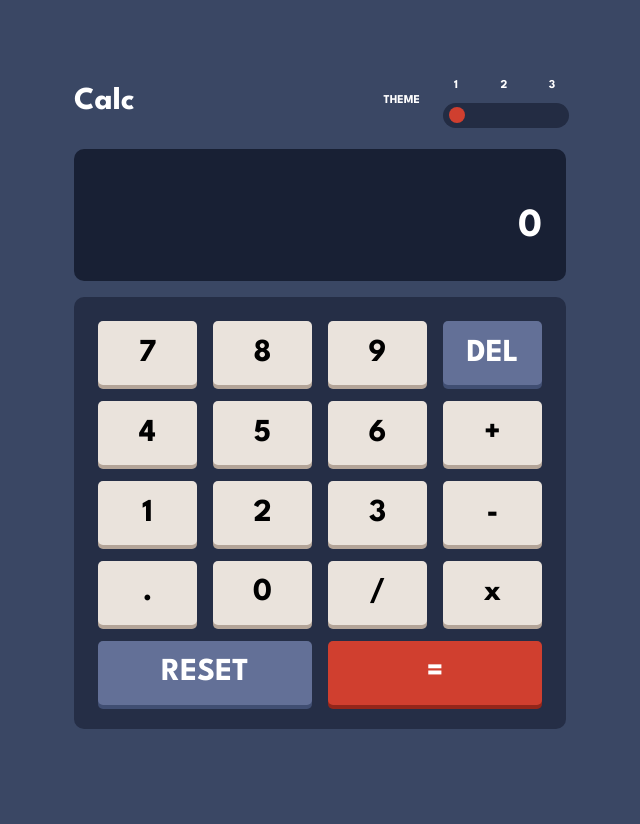
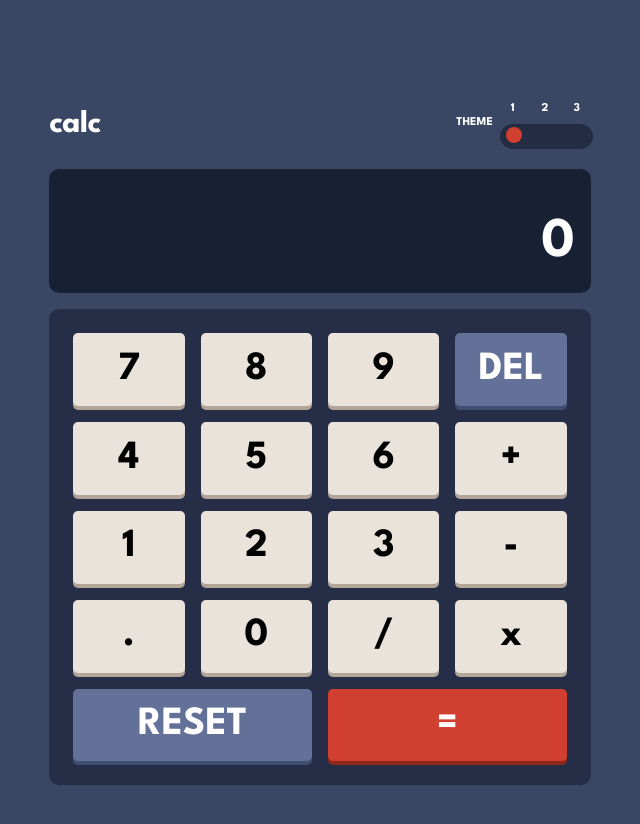
Before and after one commit to queseri/calculator, a React (Create React App) app: page / in a window 1280 px wide. Shown: the top 824 px of the page, without its empty margins (320-960 px from the left). Before the commit the page ends 800 px from the top, so only its background shows below. Built offline with nearby package versions, Linux system fonts and the light colour scheme.

Commit message:
feat: formatting result

```diff
--- a/src/App.css
+++ /dev/null
@@ -1,36 +0,0 @@
-
-
-.App-logo {
-  height: 40vmin;
-  pointer-events: none;
-}
-
-@media (prefers-reduced-motion: no-preference) {
-  .App-logo {
-    animation: App-logo-spin infinite 20s linear;
-  }
-}
-
-.App-header {
-  background-color: #282c34;
-  min-height: 100vh;
-  display: flex;
-  flex-direction: column;
-  align-items: center;
-  justify-content: center;
-  font-size: calc(10px + 2vmin);
-  color: white;
-}
-
-.App-link {
-  color: #61dafb;
-}
-
-@keyframes App-logo-spin {
-  from {
-    transform: rotate(0deg);
-  }
-  to {
-    transform: rotate(360deg);
-  }
-}
--- a/src/App.tsx
+++ b/src/App.tsx
@@ -1,14 +1,13 @@
 import React, { useContext } from 'react';
 import Header from './header/Header';
 import { DataContext } from './context/Context';
-import './App.css';
 import Main from './main/Main';
 
 function App() {
   const { selectTheme } = useContext(DataContext)
   return (
     <div
-      className={` wrapper  ${selectTheme === 'two' ?
+      className={`wrapper  ${selectTheme === 'two' ?
         'secondary-colors' :
         selectTheme === 'three' ?
           'tertiary-colors' :
--- a/src/header/Header.tsx
+++ b/src/header/Header.tsx
@@ -15,7 +15,7 @@ const Header = () => {
   }
   return (
     <header className={`header`}>
-      <h1>Calc</h1>
+      <h1>calc</h1>
       <fieldset className="theme-control" >
         <legend className="theme-header">theme</legend>
         <div className="theme theme-1">
--- a/src/index.css
+++ b/src/index.css
@@ -87,7 +87,7 @@ select {
 :root {
 
   --main-bg-color: hsla(222, 26%, 31%, 1);
-  --main-tx-color: hsla(0, 0%, 100%, 1);
+  --main-white-color: hsla(0, 0%, 100%, 1);
   --main-eq-bg-color: hsla(6, 63%, 50%, 1);
   --main-reset-bg-color: hsla(225, 21%, 49%, 1);
   --main-btn-tx-color: hsla(221, 14%, 31%, 1);
@@ -124,24 +124,34 @@ select {
   --tertiary-del-box-shadow: 0px 4px 0px 0px hsla(285, 91%, 52%, 1);
   --tertiary-eq-box-shadow: 0px 4px 0px 0px hsla(177, 92%, 70%, 1);
 
+  --font-family: 'League Spartan', sans-serif;
 
 }
 
 body {
-  font-family: 'League Spartan', sans-serif;
+  font-family: var(--font-family);
   background-color: var(--main-bg-color);
-  color: var(--main-tx-color);
+  color: var(--main-white-color);
 }
 
 .app {
   text-align: center;
   width: 100%;
-  padding: 1.5rem;
-  max-width: 33.75rem;
+  padding: 1.7rem;
+  max-width: 37.25rem;
 }
 
 .border-radius {
   border-radius: 10px;
+}
+
+h1 {
+  font-family: var(--font-family);
+  font-size: 2rem;
+  font-weight: 700;
+  line-height: 1;
+  letter-spacing: -0.5px;
+  text-align: center;
 }
 
 /**************************************/
@@ -149,7 +159,7 @@ body {
 /**************************************/
 .main-colors {
   background-color: var(--main-bg-color);
-  color: var(--main-tx-color);
+  color: var(--main-white-color);
 }
 
 .main-colors.display {
@@ -178,7 +188,7 @@ body {
   align-items: center;
   position: relative;
   z-index: 2;
-  gap: 1.5rem;
+  gap: .5rem;
   border: none;
   padding-inline: 0;
 }
@@ -208,12 +218,14 @@ body {
 legend {
   display: contents;
   font-weight: 700;
-  font-size: 0.75rem
+  font-size: 0.75rem;
+  line-height: 1.1;
 }
 
 .label {
   font-weight: 700;
-  font-size: 0.75rem
+  font-size: 0.75rem;
+  line-height: 1.1;
 }
 
 input[type="radio"] {
@@ -250,21 +262,23 @@ input[type="radio"]:checked {
   position: relative;
 }
 
-.btn:hover {
+.btn:hover,
+.btn:focus {
   cursor: pointer;
   opacity: 0.75;
+  background-color: var(--main-white-color);
 }
 
 .btn:nth-child(4),
 .btn:nth-child(17) {
   background-color: var(--main-reset-bg-color);
-  color: var(--main-tx-color);
+  color: var(--main-white-color);
   box-shadow: var(--main-del-box-shadow);
 }
 
 .btn:last-child {
   background-color: var(--main-eq-bg-color);
-  color: var(--main-tx-color);
+  color: var(--main-white-color);
   box-shadow: var(--main-eq-box-shadow);
 }
 
@@ -277,7 +291,7 @@ input[type="radio"]:checked {
 }
 
 .display {
-  padding: 1.5rem;
+  padding: .5rem 1rem;
   text-align: right;
   margin-block: 1rem;
   font-size: 2.5rem;
@@ -285,7 +299,7 @@ input[type="radio"]:checked {
 }
 
 .secondDisplay {
-  font-size: .75rem;
+  font-size: 1rem;
   font-weight: 500;
   min-height: 1.5rem;
 }
@@ -324,14 +338,14 @@ input[type="radio"]:checked {
 .secondary-colors .btn:nth-child(4),
 .secondary-colors .btn:nth-child(17) {
   background-color: var(--secondary-reset-bg-color);
-  color: var(--main-tx-color);
+  color: var(--main-white-color);
   box-shadow: var(--secondary-del-box-shadow);
 }
 
 .secondary-colors .btn:last-child {
   background-color: var(--secondary-eq-bg-color);
   box-shadow: var(--secondary-eq-box-shadow);
-  color: var(--main-tx-color);
+  color: var(--main-white-color);
 }
 
 /**************************************/
@@ -365,7 +379,7 @@ input[type="radio"]:checked {
 .tertiary-colors .btn:nth-child(4),
 .tertiary-colors .btn:nth-child(17) {
   background-color: var(--tertiary-reset-bg-color);
-  color: var(--main-tx-color);
+  color: var(--main-white-color);
   box-shadow: var(--tertiary-del-box-shadow);
 }
 
@@ -374,3 +388,18 @@ input[type="radio"]:checked {
   box-shadow: var(--tertiary-eq-box-shadow);
   color: var(--tertiary-eq-tx-color);
 }
+
+@media screen and (min-width: 42rem) {
+  .app {
+    padding-block: 6rem;
+  }
+
+  .display {
+    font-size: 3.5rem;
+  }
+
+  .btn {
+    font-size: 2.5rem;
+  }
+
+}
--- a/src/main/Main.tsx
+++ b/src/main/Main.tsx
@@ -62,9 +62,9 @@ const Main = () => {
     }
 
     const handleDecimal = (id: string) => {
-        console.log(id)
+
         if (display.indexOf('.') === -1) {
-            setDisplay(() => display + id)
+            setDisplay(display => display + id)
             if (!calc) {
                 setFirstOperand(() => Number(display + id))
             } else {
@@ -75,19 +75,20 @@ const Main = () => {
         }
 
     }
-    const handleDelete = (id: string) => {
-        console.log(id)
-        setDisplay(display => display.slice(0, -1))
-        console.log(display)
-        if (!calc) {
-            setFirstOperand(() => Number(display.slice(0, -1)))
+    const handleDelete = () => {
+        if (display.length < 1) {
+            return;
         } else {
-            setSecondOperand(() => Number(display.slice(0, -1)))
+            setDisplay(display => display.slice(0, -1))
+            if (!calc) {
+                setFirstOperand(() => Number(display.slice(0, -1)))
+            } else {
+                setSecondOperand(() => Number(display.slice(0, -1)))
+            }
         }
     }
 
-    const handleReset = (id: string) => {
-        console.log(id)
+    const handleReset = () => {
         setDisplay(() => ("0"))
         setFirstOperand(() => 0)
         setSecondOperand(() => 0)
@@ -107,8 +108,6 @@ const Main = () => {
     }
 
     function operations() {
-        console.log(`calculations has been set to 2: ${calc}`)
-        console.log(` ${firstOperand}: ${operator} ${secondOperand} = ${result}`)
         switch (operator) {
             case '+':
                 setResult(() => secondOperand + firstOperand);
@@ -140,10 +139,12 @@ const Main = () => {
                 selectTheme === 'three' ?
                     'tertiary-colors' :
                     'main-colors'}`}>
-                <div className='secondDisplay'>
-                    {!calc ? "" : firstOperand + selectOperator + secondOperand}
+                <div className='secondDisplay' aria-live='polite'>
+                    {!calc ? "" : firstOperand + " " + selectOperator + " " + secondOperand}
                 </div>
-                <div className='current'>{calc ? secondOperand : showResult ? result : firstOperand}</div>
+                <div className='current' aria-live='polite'>
+                    {calc ? secondOperand : showResult ? result.toLocaleString("en") : firstOperand }
+                </div>
             </div>
             <div className={`grid border-radius ${selectTheme === 'two' ?
                 'secondary-colors' :
@@ -153,7 +154,7 @@ const Main = () => {
                 <BtnNumbers num={7} handleClick={() => handleClick(7)} />
                 <BtnNumbers num={8} handleClick={() => handleClick(8)} />
                 <BtnNumbers num={9} handleClick={() => handleClick(9)} />
-                <BtnOperator operator="DEL" doubleSize={false} handleOps={() => handleDelete("DEL")} />
+                <BtnOperator operator="DEL" doubleSize={false} handleOps={() => handleDelete()} />
                 <BtnNumbers num={4} handleClick={() => handleClick(4)} />
                 <BtnNumbers num={5} handleClick={() => handleClick(5)} />
                 <BtnNumbers num={6} handleClick={() => handleClick(6)} />
@@ -166,7 +167,7 @@ const Main = () => {
                 <BtnNumbers num={0} handleClick={() => handleClick(0)} />
                 <BtnOperator operator="/" doubleSize={false} handleOps={() => handleOps("/")} />
                 <BtnOperator operator="x" doubleSize={false} handleOps={() => handleOps("x")} />
-                <BtnOperator operator="RESET" doubleSize={true} handleOps={() => handleReset("RESET")} />
+                <BtnOperator operator="RESET" doubleSize={true} handleOps={() => handleReset()} />
                 <BtnOperator operator="=" doubleSize={true} handleOps={handleResult} />
             </div>
         </main>
```
